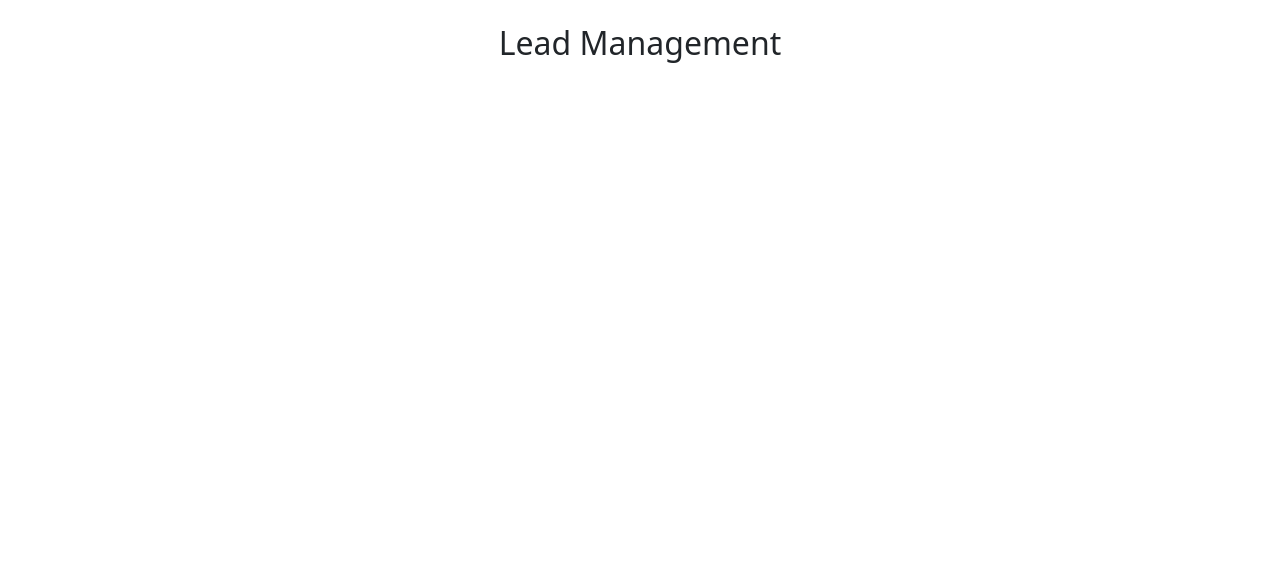
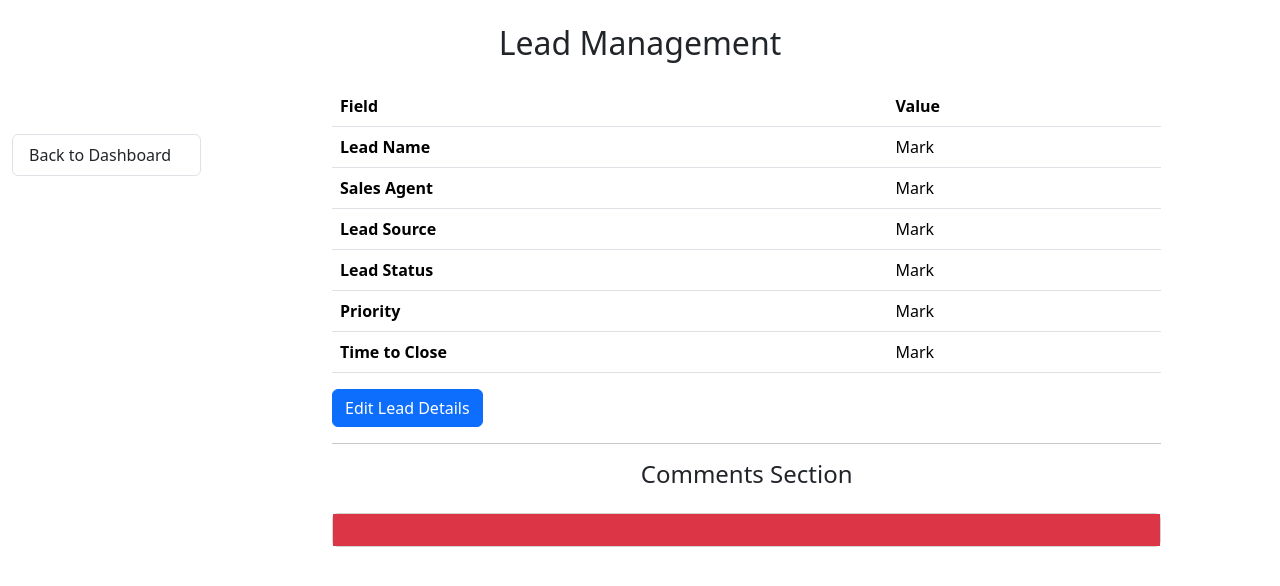
Before and after one commit to hargun-singh-khera/Nexora-CRM, a React (Vite) app: page /lead in a window 1280 px wide. Shown: the top 586 px of the page. Built offline with nearby package versions, Linux system fonts and the light colour scheme.

Commit message:
feat: integrate Chart.js for reporting, add Reports page, and enhance UI components across various pages

```diff
--- a/index.html
+++ b/index.html
@@ -9,5 +9,6 @@
   <body>
     <div id="root"></div>
     <script type="module" src="/src/main.jsx"></script>
+    <script src="https://cdn.jsdelivr.net/npm/chart.js"></script>
   </body>
 </html>
--- a/package.json
+++ b/package.json
@@ -11,6 +11,7 @@
   },
   "dependencies": {
     "bootstrap": "^5.3.8",
+    "chart.js": "^4.5.1",
     "react": "^19.2.0",
     "react-dom": "^19.2.0",
     "react-hot-toast": "^2.6.0",
--- a/src/main.jsx
+++ b/src/main.jsx
@@ -14,6 +14,7 @@ import SalesAgentManagement from './pages/SalesAgentManagement.jsx'
 import LeadList from './pages/LeadList.jsx'
 import LeadStatusView from './pages/LeadStatusView.jsx'
 import SalesAgentView from './pages/SalesAgentView.jsx'
+import Reports from './pages/Reports.jsx'
 
 const router = createBrowserRouter([
   // {
@@ -55,6 +56,10 @@ const router = createBrowserRouter([
   {
     path: "/sales-agent/add",
     element: <AddSalesAgent />
+  },
+  {
+    path: "/reports",
+    element: <Reports />
   }
 ])
 
--- a/src/pages/AddLead.jsx
+++ b/src/pages/AddLead.jsx
@@ -68,7 +68,7 @@ const AddLead = () => {
   console.log(formData)
 
   return (
-    <div className="container py-4">
+    <div className="container-fluid  py-4">
       <div className="row">
         <div className="col-md-5 mx-auto">
           <h2 className="mb-4 text-center">Add New Lead</h2>
--- a/src/pages/Dashboard.jsx
+++ b/src/pages/Dashboard.jsx
@@ -12,7 +12,7 @@ const Dashboard = () => {
   const filteredLeads = status === "" ? data?.leads : data?.leads?.filter(lead => lead.status === status)
   console.log("filteredLeads", filteredLeads)
   return (
-    <div className="container pt-3">
+    <div className="container-fluid pt-3">
       <div className="row">
         <h2 className="text-center mb-4">Anvaya CRM Dashboard</h2>
         <div className="col-md-2">
@@ -25,11 +25,12 @@ const Dashboard = () => {
             <Link to={"/"} className="list-group-item">Settings</Link>
           </div>
         </div>
-        <div className="col-md-8 py-5 py-md-0 d-flex flex-column">
+        <div className="col-md-10 px-md-5 py-5 py-md-0 d-flex flex-column">
           <div className="row">
             {loading && <p>Loading...</p>}
+            {filteredLeads?.length === 0 && <p>No leads found.</p>}
             {filteredLeads?.map(lead => (
-              <div key={lead._id} className="col-md-6 mb-3">
+              <div key={lead._id} className="col-md-4 mb-3">
                 <div className="card border-0 shadow-sm p-2 rounded-4">
                   <div className="card-body">
                     <div className="card-title">
@@ -50,7 +51,7 @@ const Dashboard = () => {
           <hr />
           <div>
             <div className="row">
-              <div className="col">
+              <div className="col-md-4 mb-3">
                 <div className="card bg-light border-0 p-1 shadow-sm rounded-4">
                   <div className="card-body">
                     <div className="card-title">
@@ -62,7 +63,7 @@ const Dashboard = () => {
                   </div>
                 </div>
               </div>
-              <div className="col">
+              <div className="col-md-4 mb-3">
                 <div className="card bg-light border-0 p-1 shadow-sm rounded-4">
                   <div className="card-body">
                     <div className="card-title">
@@ -74,7 +75,7 @@ const Dashboard = () => {
                   </div>
                 </div>
               </div>
-              <div className="col">
+              <div className="col-md-4 mb-3">
                 <div className="card bg-light border-0 p-1 shadow-sm rounded-4">
                   <div className="card-body">
                     <div className="card-title">
@@ -89,10 +90,23 @@ const Dashboard = () => {
             </div>
           </div>
           <hr />
-          <div className="mb-3">
+          {/* <div className="mb-3">
             <span>Quick Filters: </span>
             <span onClick={() => setStatus("New")} class="badge text-bg-secondary me-2">New</span>
             <span onClick={() => setStatus("Contacted")} class="badge text-bg-secondary">Contacted</span>
+          </div> */}
+          <div className="d-flex gap-3 align-items-center mb-3">
+            <p className="m-0">Quick Filter: </p>
+            <div className="d-flex gap-4">
+              <select name="status" value={status} onChange={(e) => setStatus(e.target.value)} className="form-select" aria-label="Default select example">
+                <option value="" selected disabled>Status</option>
+                <option value="New">New</option>
+                <option value="Contacted">Contacted</option>
+                <option value="Qualified">Qualified</option>
+                <option value="Proposal sent">Proposal sent</option>
+                <option value="Closed">Closed</option>
+              </select>
+            </div>
           </div>
           <div>
             <Link to={"/lead/add"} className="btn btn-primary">Add New Lead</Link>
--- a/src/pages/LeadList.jsx
+++ b/src/pages/LeadList.jsx
@@ -1,4 +1,4 @@
-import React from 'react'
+import React, { useState } from 'react'
 import Sidebar from '../components/Sidebar'
 import useFetch from '../useFetch'
 import { Link } from 'react-router-dom'
@@ -6,14 +6,32 @@ import { Link } from 'react-router-dom'
 const LeadList = () => {
     const { data, loading, error } = useFetch("https://neo-g-backend-9d5c.vercel.app/api/leads")
     console.log("data", data)
+
+    const { data: salesAgentData } = useFetch("https://neo-g-backend-9d5c.vercel.app/api/agents")
+    console.log(salesAgentData)
+
+    const [status, setStatus] = useState("")
+    const [salesAgent, setSalesAgent] = useState("")
+    const [priority, setPriority] = useState("")
+
+    const handleChange = (e) => {
+        const { name, value } = e.target
+        if(name === "status") setStatus(value)
+        if(name === "priority") setPriority(value)
+        if(name === "salesAgent") setSalesAgent(value)
+    }
+    // console.log("salesAgent", salesAgent)
+    const filteredLeads = status !== "" ? data?.leads?.filter(lead => lead.status === status) : salesAgent !== "" ? data?.leads?.filter(lead => lead.salesAgent._id === salesAgent) : data?.leads
+
     return (
-        <div className="container py-4">
+        <div className="container-fluid  py-4">
             <div className="row">
                 <h2 className="text-center mb-4">Lead List</h2>
                 <Sidebar />
                 <div className="col-md-8 mx-auto">
                     {loading && <p>Loading ...</p>}
-                    {data?.leads?.length > 0 && <table class="table table-striped table-hover">
+                    {filteredLeads?.length === 0 && <p>No leads found.</p>}
+                    {filteredLeads?.length > 0 && <table class="table table-striped table-hover">
                         <thead>
                             <tr>
                                 <th scope="col">S.No.</th>
@@ -23,7 +41,7 @@ const LeadList = () => {
                             </tr>
                         </thead>
                         <tbody>
-                            {data?.leads?.map((lead, index) => (
+                            {filteredLeads?.map((lead, index) => (
                                 <tr key={index}>
                                     <th scope="row">{index + 1}</th>
                                     <td>{lead.name}</td>
@@ -34,15 +52,36 @@ const LeadList = () => {
                         </tbody>
                     </table>}
                     <hr />
-                    <div className="mb-3">
-                        <span>Filters: </span>
-                        <span class="badge text-bg-secondary me-2">Status</span>
-                        <span class="badge text-bg-secondary">Sales Agent</span>
+                    <div className="d-flex gap-3 align-items-center mb-3">
+                        <p className="m-0">Filters: </p>
+                        <div className="d-flex gap-4">
+                            <select name="status" value={status} onChange={handleChange} className="form-select" aria-label="Default select example">
+                                <option value="" selected disabled>Status</option>
+                                <option value="New">New</option>
+                                <option value="Contacted">Contacted</option>
+                                <option value="Qualified">Qualified</option>
+                                <option value="Proposal sent">Proposal sent</option>
+                                <option value="Closed">Closed</option>
+                            </select>
+                            <select name="salesAgent" value={salesAgent} onChange={handleChange} className="form-select" aria-label="Default select example">
+                                <option value="" selected disabled>Sales Agent</option>
+                                {salesAgentData?.salesAgent?.map((agent, index) =>
+                                    <option key={index} value={agent._id}>{agent.name}</option>
+                                )}
+                            </select>
+                        </div>
                     </div>
-                    <div className="mb-3">
-                        <span>Sort by: </span>
-                        <span class="badge text-bg-secondary me-2">Priority</span>
-                        <span class="badge text-bg-secondary">Time to Close</span>
+                    <div className="d-flex gap-3 align-items-center mb-3">
+                        <p className="m-0">Sort by: </p>
+                        <div className="d-flex gap-4">
+                            <select name="priority" value={priority} onChange={handleChange} className="form-select" aria-label="Default select example">
+                                <option value="" selected disabled>Priority</option>
+                                <option value="Low">Low</option>
+                                <option value="Medium">Medium</option>
+                                <option value="High">High</option>
+                            </select>
+                        </div>
+                        <button class="btn btn-secondary">Time to Close</button>
                     </div>
                     <Link to={"/lead/add"} className="btn btn-primary">Add New Lead</Link>
                 </div>
--- a/src/pages/LeadManagement.jsx
+++ b/src/pages/LeadManagement.jsx
@@ -1,16 +1,59 @@
 import React from 'react'
+import Sidebar from '../components/Sidebar'
+import { Link } from 'react-router-dom'
 
 const LeadManagement = () => {
   return (
     <div className="container-fluid py-4">
       <div className="row">
         <h2 className="text-center mb-4">Lead Management</h2>
-        {/* <div className="col-md-3 bg-warning">
-          <h1>Hello</h1>
+        <Sidebar />
+        <div className="col-md-8 mx-auto">
+          <table className="table">
+            <thead>
+              <tr>
+                <th scope="col">Field</th>
+                <th scope="col">Value</th>
+              </tr>
+            </thead>
+            <tbody>
+              <tr>
+                <th scope="row">Lead Name</th>
+                <td>Mark</td>
+              </tr>
+              <tr>
+                <th scope="row">Sales Agent</th>
+                <td>Mark</td>
+              </tr>
+              <tr>
+                <th scope="row">Lead Source</th>
+                <td>Mark</td>
+              </tr>
+              <tr>
+                <th scope="row">Lead Status</th>
+                <td>Mark</td>
+              </tr>
+              <tr>
+                <th scope="row">Priority</th>
+                <td>Mark</td>
+              </tr>
+              <tr>
+                <th scope="row">Time to Close</th>
+                <td>Mark</td>
+              </tr>
+            </tbody>
+          </table>
+          <Link to={"/lead/add"} className="btn btn-primary">Edit Lead Details</Link>
+          <hr />
+          <div>
+            <h4 className="text-center mb-4">Comments Section</h4>
+            <div className="card">
+              <div className="card-body bg-danger">
+
+              </div>
+            </div>
+          </div>
         </div>
-        <div className="col-md-9 bg-success">
-          <h1>World</h1>
-        </div> */}
       </div>
     </div>
   )
--- a/src/pages/LeadStatusView.jsx
+++ b/src/pages/LeadStatusView.jsx
@@ -21,7 +21,7 @@ const LeadStatusView = () => {
     }
 
     return (
-        <div className="container py-4">
+        <div className="container-fluid  py-4">
             <div className="row">
                 <h2 className="text-center mb-4">Leads by Status</h2>
                 <Sidebar />
--- a/src/pages/SalesAgentManagement.jsx
+++ b/src/pages/SalesAgentManagement.jsx
@@ -7,7 +7,7 @@ const SalesAgentManagement = () => {
     const { data, loading, error } = useFetch("https://neo-g-backend-9d5c.vercel.app/api/agents")
     console.log("data", data)
     return (
-        <div className="container py-4">
+        <div className="container-fluid  py-4">
             <div className="row">
                 <h2 className="text-center mb-4">Sales Agent Management</h2>
                 <Sidebar />
--- a/src/pages/SalesAgentView.jsx
+++ b/src/pages/SalesAgentView.jsx
@@ -22,7 +22,7 @@ const SalesAgentView = () => {
     }
 
     return (
-        <div className="container py-4">
+        <div className="container-fluid  py-4">
             <div className="row">
                 <h2 className="text-center mb-4">Leads by Sales Agent</h2>
                 <Sidebar />
```
Also changed, not shown: src/pages/AddSalesAgent.jsx (+6 -4 lines), src/pages/Reports.jsx (added, +21 -0 lines), 1 other file (tests, documents, lock files or other folders).
